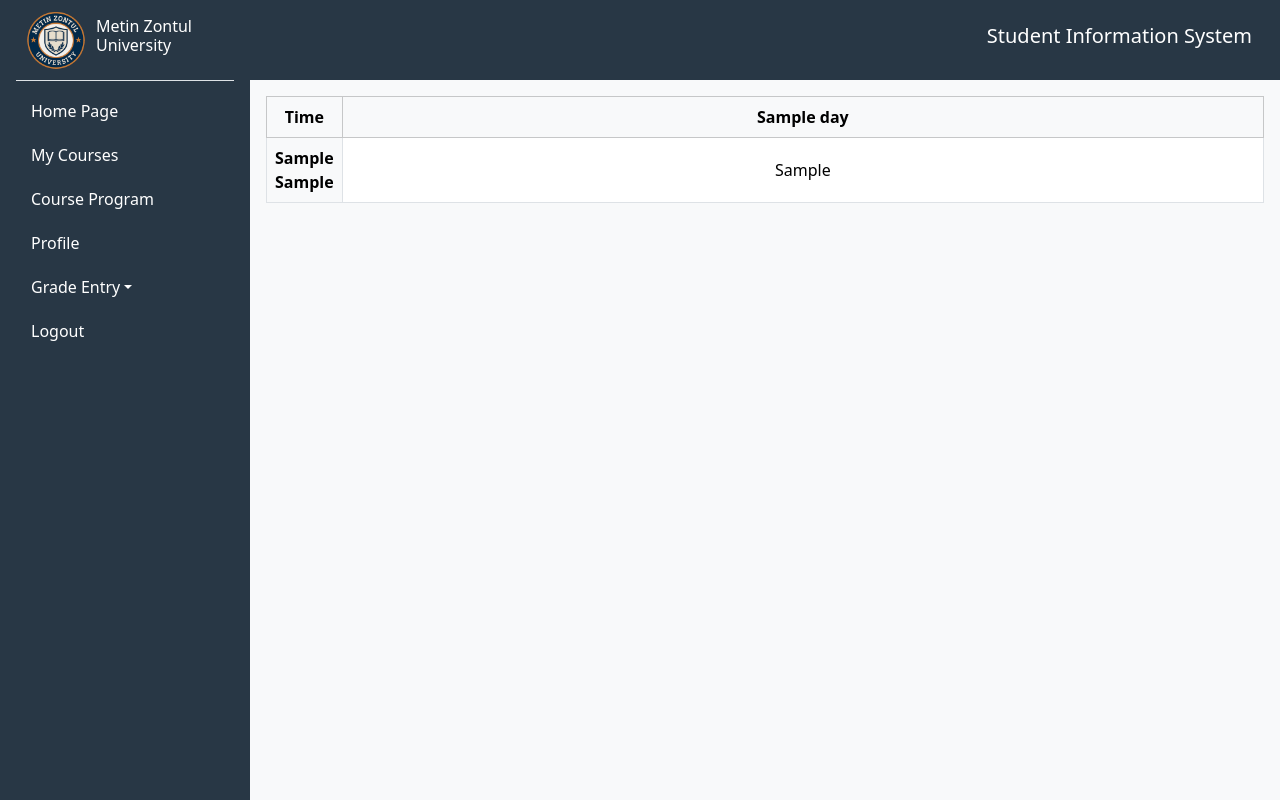
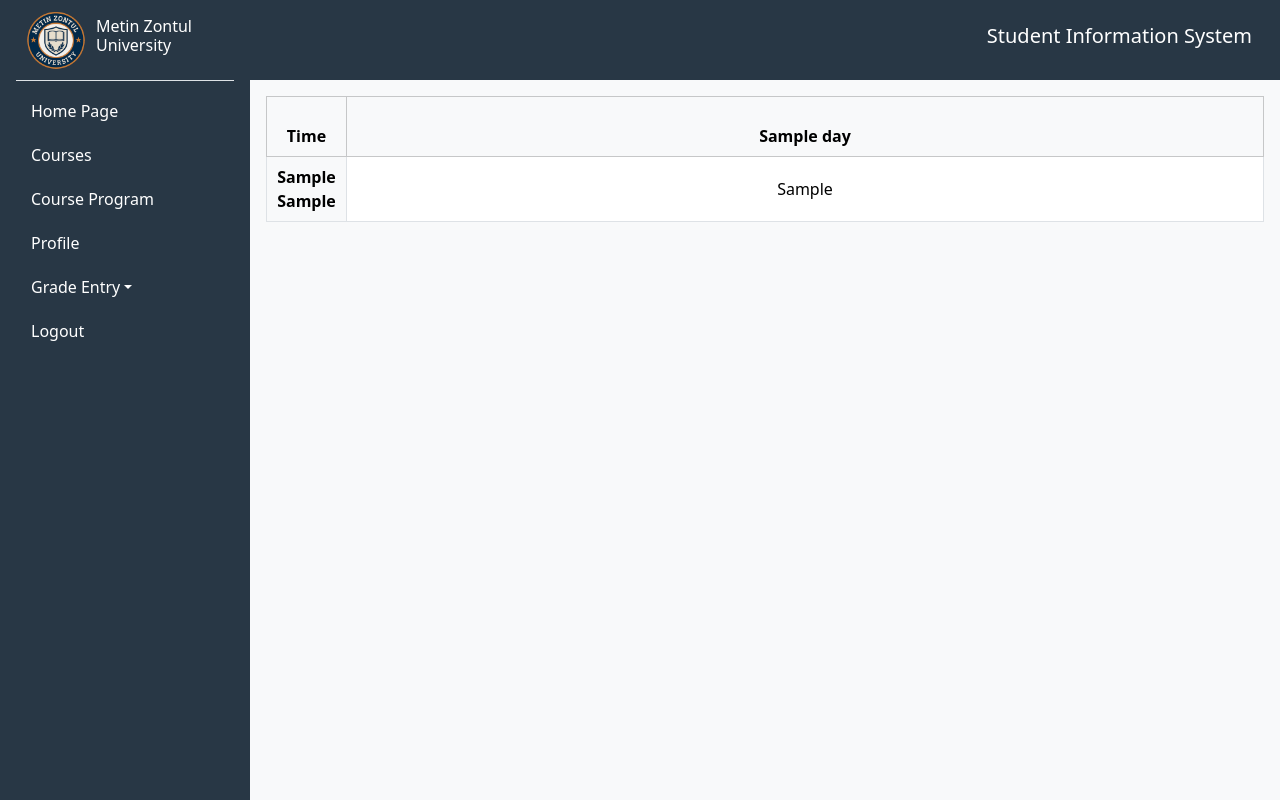
Before and after one commit to kadrzeybek/University_student_information_system_web_project, a Django app: template instructors/templates/instructors/course_program.html in a window 1280 px wide. Run offline with Django 5.2, Linux system fonts and the light colour scheme; tables that the repository leaves empty hold one stand-in row (values such as "Sample post"); the template is opened without the code that fills it: values that come from a table or form of the project are taken from there, most other values are stand-ins (such as "Sample title", 1, 10 or a date in 2020).

Commit message:
minor changes

```diff
--- a/instructors/templates/instructors/course_program.html
+++ b/instructors/templates/instructors/course_program.html
@@ -4,6 +4,33 @@
 
 {% block css %}
 <link rel="stylesheet" href="{% static 'instructors/css/sidebar.css' %}">
+<style>
+    .table thead th {
+        position: sticky;
+        top: 0;
+        z-index: 2;
+        background: #f8f9fa;
+        min-width: 120px;
+        max-width: 120px;
+        height: 60px;
+    }
+    .table th.bg-light {
+        position: sticky;
+        left: 0;
+        z-index: 3;
+        background: #f8f9fa;
+        min-width: 80px;
+        max-width: 80px;
+        height: 60px;
+    }
+    .table td {
+        min-width: 120px;
+        max-width: 120px;
+        height: 60px;
+        vertical-align: middle;
+        word-break: break-word;
+    }
+</style>
 {% endblock %}
 
 
--- a/instructors/templates/instructors/includes/sidebar.html
+++ b/instructors/templates/instructors/includes/sidebar.html
@@ -7,7 +7,7 @@
                 </div>
                     <div class="pt-2">
                     <a href="{% url 'instructor_homepage' %}">Home Page</a>
-                    <a href="{% url 'instructor_my_courses' %}">My Courses</a>
+                    <a href="{% url 'instructor_my_courses' %}">Courses</a>
                     <a href="{% url 'instructor_course_program' %}">Course Program</a>
                     <a href="{% url 'instructor_profile' %}">Profile</a>
                     <div class="dropdown-section">
@@ -32,7 +32,7 @@
                 </div>
                 <div class="pt-2">
                     <a href="{% url 'instructor_homepage' %}">Home Page</a>
-                    <a href="{% url 'instructor_my_courses' %}">My Courses</a>
+                    <a href="{% url 'instructor_my_courses' %}">Courses</a>
                     <a href="{% url 'instructor_course_program' %}">Course Program</a>
                     <a href="{% url 'instructor_profile' %}">Profile</a>
                     <div class="dropdown-section">
--- a/instructors/templates/instructors/my_courses.html
+++ b/instructors/templates/instructors/my_courses.html
@@ -15,7 +15,7 @@
     <div class="content-wrapper w-100">
         <div class="card card-courses m-3 flex-fill">
             <div class="card-header bg-light text-center">
-                <h4 class="mb-0">My Courses</h4>
+                <h4 class="mb-0">Courses</h4>
             </div>
             <div class="card-body">
                 <div class="table-responsive">
```
Also changed, not shown: instructors/templates/instructors/profile.html (+5 -5 lines), students/templates/students/course_program.html (+30 -0 lines).
